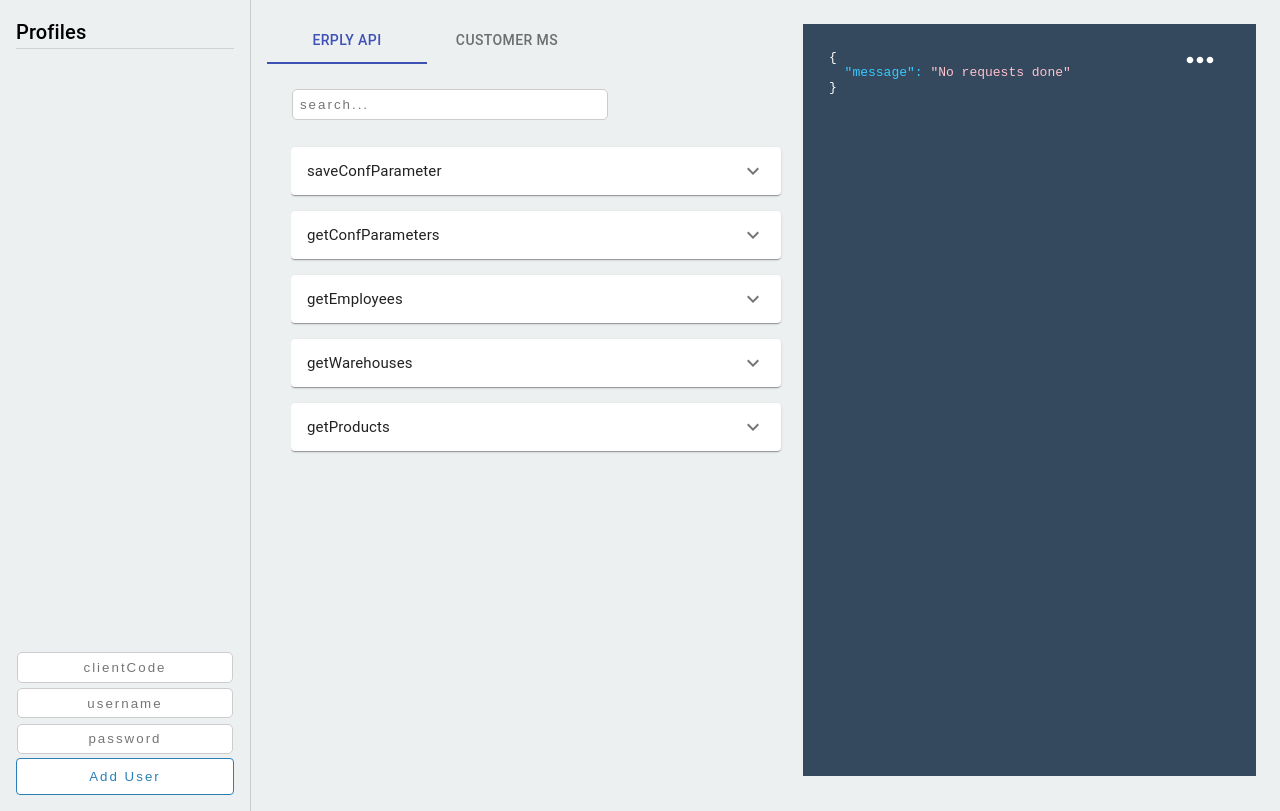
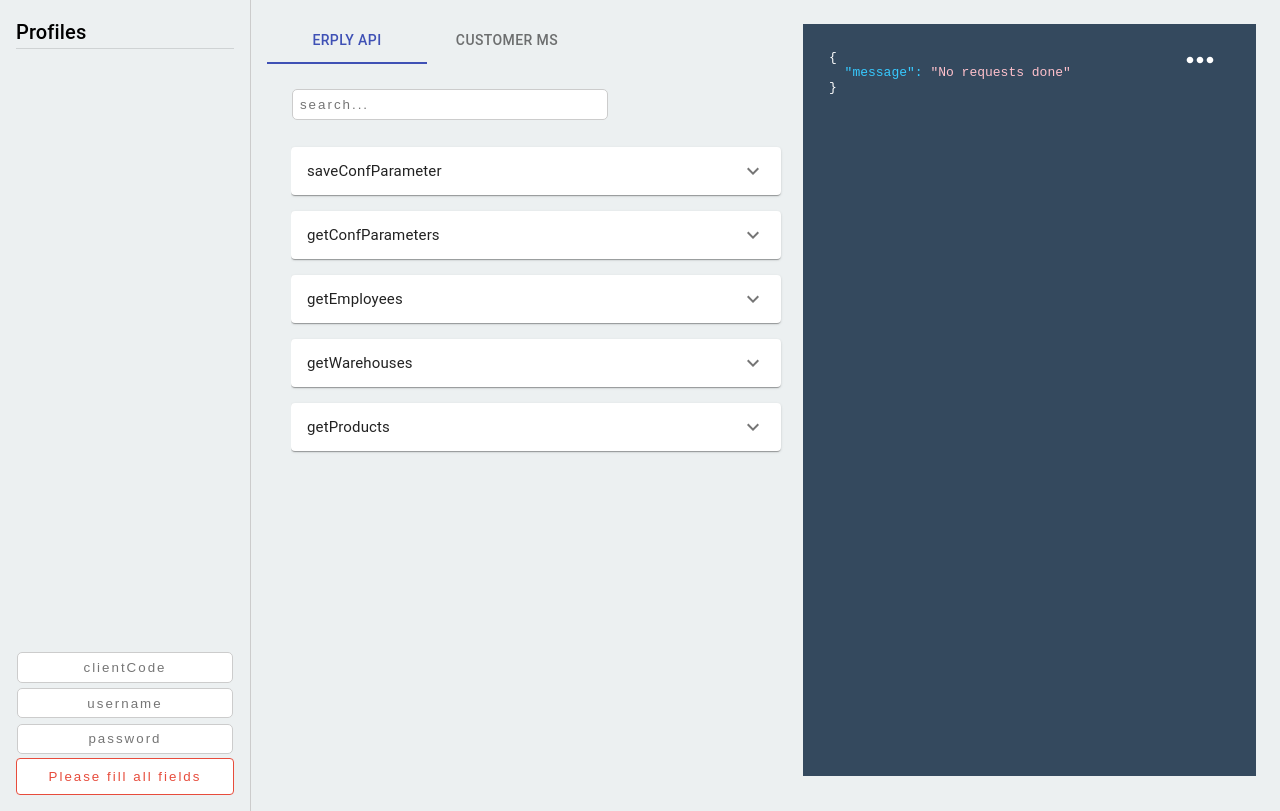
Before and after one commit to oliverilm/erply-postman, a React app: page / in a window 1280 px wide. Built offline with nearby package versions, Linux system fonts and the light colour scheme.

Commit message:
added requests to CR

```diff
--- a/src/components/UserList.tsx
+++ b/src/components/UserList.tsx
@@ -123,8 +123,11 @@ const UserListItem: React.FC<ListItemProps> = ({ user }) => {
 			className={`user-card ${selected ? 'selected' : ''}`}
 			onDoubleClick={selectUser}
 		>
-			<ListCardContent>
-				<ListCardRow className={'user-card-detail'}>
+			<ListCardContent style={{ flex: 1 }}>
+				<ListCardRow
+					style={{ alignItems: 'flex-start' }}
+					className={'user-card-detail'}
+				>
 					<div>
 						{clientCode} - {username}
 					</div>
@@ -138,7 +141,10 @@ const UserListItem: React.FC<ListItemProps> = ({ user }) => {
 						)}
 					</div>
 				</ListCardRow>
-				<ListCardRow className={'user-card-session'}>
+				<ListCardRow
+					style={{ alignItems: 'flex-end' }}
+					className={'user-card-session'}
+				>
 					<div>
 						{user.credentials?.sessionKey.substr(0, 15) ?? 'xxxxxxxxxxxxxxx'}
 					</div>
@@ -251,12 +257,15 @@ export const UserList: React.FC<UserListProps> = ({ userList }) => {
 						placeholder="password"
 					/>
 					<Button
-						style={{ pointerEvents: isValid ? 'all' : 'none' }}
+						style={{
+							cursor: isValid ? 'pointer' : 'not-allowed',
+							pointerEvents: isValid ? 'all' : 'none',
+						}}
 						type={'submit'}
-						variant={!isValid ? 'secondary' : 'primary'}
+						variant={!isValid ? 'error' : 'primary'}
 						onClick={addNewUser}
 					>
-						Add User
+						{isValid ? 'Add user' : 'Please fill all fields'}
 					</Button>
 				</FormControl>
 			</div>
--- a/src/components/requests/list.ts
+++ b/src/components/requests/list.ts
@@ -81,8 +81,26 @@ export const CustomerMsRequests: RequestI[] = [
 	},
 
 	{
+		request: 'V1/Customer/search',
+		title: 'get customers master record',
+		fields: [{ name: 'searchTerm', required: false, type: 'string' }],
+	},
+
+	{
 		request: 'V1/Address/list',
 		title: 'get customers master record',
 		fields: [{ name: 'id', required: true, type: 'number' }],
 	},
+
+	{
+		request: 'V1/Address/find',
+		title: 'get customers master record',
+		fields: [{ name: 'id', required: true, type: 'number' }],
+	},
+
+	{
+		request: 'V1/Address/delete',
+		title: 'delete customers master record',
+		fields: [{ name: 'id', required: true, type: 'number' }],
+	},
 ];
```
